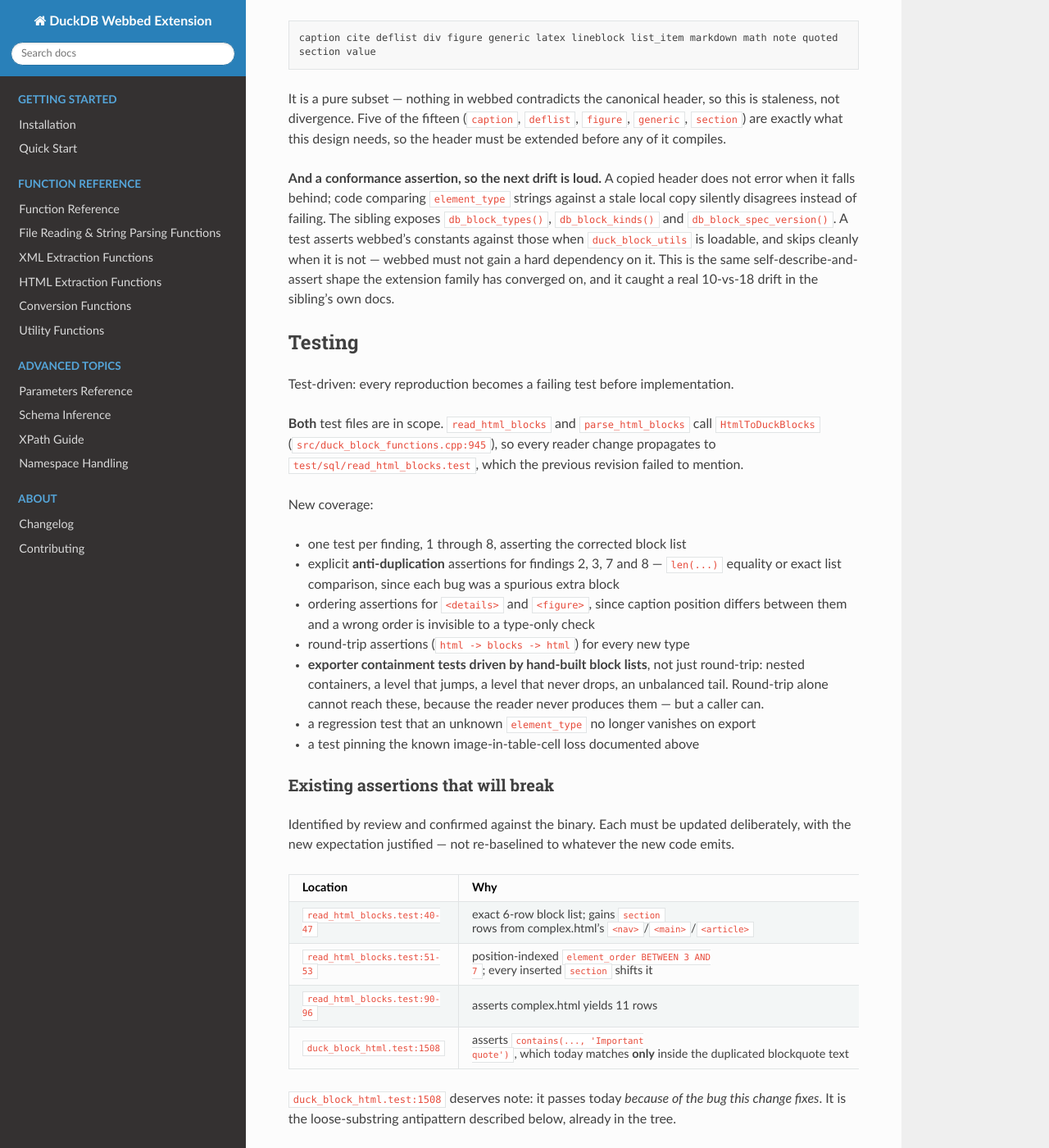
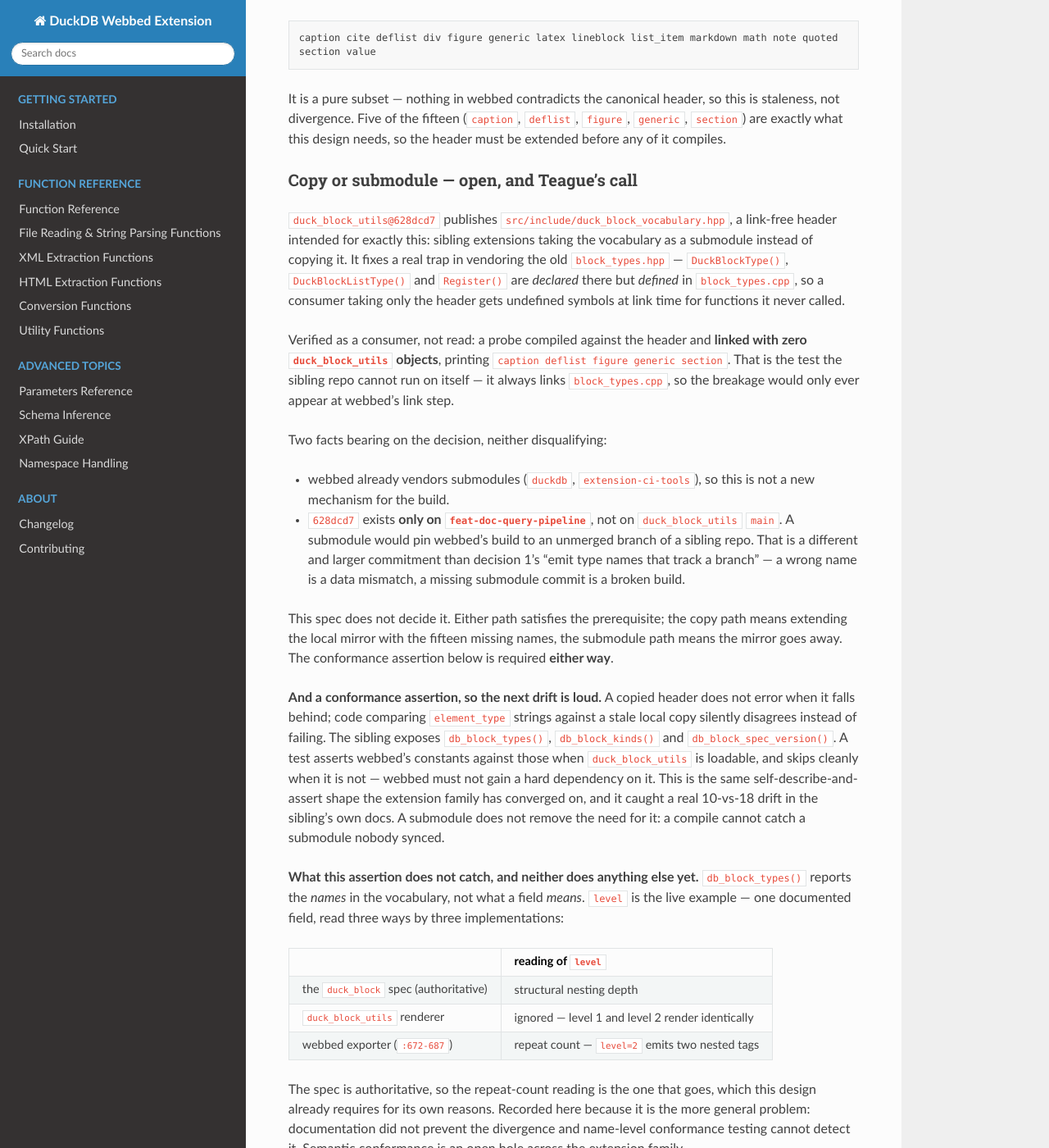
Before and after one commit to teaguesterling/duckdb_webbed, a Sphinx documentation site: the page built from docs/superpowers/specs/2026-08-31-html-block-structural-gaps-design.md, in a window 1280 px wide and 1400 px high, scrolled down 8290 px. Shown: the whole window at 82% size. Built offline with Sphinx 7.4.7 and the Read the Docs theme 3.1.0, drawn with Linux system fonts in a browser that asks for light colours; some of the changed text lies outside the part shown.

Commit message:
docs(spec): record the submodule option and the level semantic conflict
duck_block_utils@628dcd7 publishes a link-free vocabulary header for
submodule consumers, fixing a real vendoring trap: the old
block_types.hpp declares DuckBlockType/DuckBlockListType/Register but
defines them in a .cpp, so a header-only consumer gets undefined symbols
for functions it never called. Verified as a consumer rather than read
-- a probe compiled and linked with zero duck_block_utils objects. That
test cannot be run in the sibling repo, which always links the .cpp.

Copy-vs-submodule is left open as Teague's call. Noted that 628dcd7 is
only on feat-doc-query-pipeline, so a submodule would pin webbed's build
to an unmerged branch -- a larger commitment than tracking type names,
since a wrong name is a data mismatch but a missing submodule commit is
a broken build. The conformance assertion is required either way.

Also records a three-way semantic conflict on `level`: the spec says
structural depth, the sibling renderer ignores it, webbed's exporter
reads it as a repeat count. The design already drops the repeat-count
reading. Recorded because it is the general problem -- documentation did
not prevent it and db_block_types() reports names, not field meanings,
so name-level conformance cannot detect it.

Co-Authored-By: Claude Opus 5 (1M context) <noreply@anthropic.com>
Claude-Session: https://claude.ai/code/session_01XabUjUnHAJcPWnCdjDS5C9

```diff
--- a/docs/superpowers/specs/2026-08-31-html-block-structural-gaps-design.md
+++ b/docs/superpowers/specs/2026-08-31-html-block-structural-gaps-design.md
@@ -348,13 +348,56 @@ It is a pure subset — nothing in webbed contradicts the canonical header, so t
 not divergence. Five of the fifteen (`caption`, `deflist`, `figure`, `generic`, `section`) are
 exactly what this design needs, so the header must be extended before any of it compiles.
 
+### Copy or submodule — open, and Teague's call
+
+`duck_block_utils@628dcd7` publishes `src/include/duck_block_vocabulary.hpp`, a link-free
+header intended for exactly this: sibling extensions taking the vocabulary as a submodule
+instead of copying it. It fixes a real trap in vendoring the old `block_types.hpp` —
+`DuckBlockType()`, `DuckBlockListType()` and `Register()` are *declared* there but *defined* in
+`block_types.cpp`, so a consumer taking only the header gets undefined symbols at link time for
+functions it never called.
+
+Verified as a consumer, not read: a probe compiled against the header and **linked with zero
+`duck_block_utils` objects**, printing `caption deflist figure generic section`. That is the
+test the sibling repo cannot run on itself — it always links `block_types.cpp`, so the breakage
+would only ever appear at webbed's link step.
+
+Two facts bearing on the decision, neither disqualifying:
+
+- webbed already vendors submodules (`duckdb`, `extension-ci-tools`), so this is not a new
+  mechanism for the build.
+- `628dcd7` exists **only on `feat-doc-query-pipeline`**, not on `duck_block_utils` `main`. A
+  submodule would pin webbed's build to an unmerged branch of a sibling repo. That is a
+  different and larger commitment than decision 1's "emit type names that track a branch" —
+  a wrong name is a data mismatch, a missing submodule commit is a broken build.
+
+This spec does not decide it. Either path satisfies the prerequisite; the copy path means
+extending the local mirror with the fifteen missing names, the submodule path means the mirror
+goes away. The conformance assertion below is required **either way**.
+
 **And a conformance assertion, so the next drift is loud.** A copied header does not error when
 it falls behind; code comparing `element_type` strings against a stale local copy silently
 disagrees instead of failing. The sibling exposes `db_block_types()`, `db_block_kinds()` and
 `db_block_spec_version()`. A test asserts webbed's constants against those when
 `duck_block_utils` is loadable, and skips cleanly when it is not — webbed must not gain a hard
 dependency on it. This is the same self-describe-and-assert shape the extension family has
-converged on, and it caught a real 10-vs-18 drift in the sibling's own docs.
+converged on, and it caught a real 10-vs-18 drift in the sibling's own docs. A submodule does
+not remove the need for it: a compile cannot catch a submodule nobody synced.
+
+**What this assertion does not catch, and neither does anything else yet.** `db_block_types()`
+reports the *names* in the vocabulary, not what a field *means*. `level` is the live example —
+one documented field, read three ways by three implementations:
+
+| | reading of `level` |
+|---|---|
+| the `duck_block` spec (authoritative) | structural nesting depth |
+| `duck_block_utils` renderer | ignored — level 1 and level 2 render identically |
+| webbed exporter (`:672-687`) | repeat count — `level=2` emits two nested tags |
+
+The spec is authoritative, so the repeat-count reading is the one that goes, which this design
+already requires for its own reasons. Recorded here because it is the more general problem:
+documentation did not prevent the divergence and name-level conformance testing cannot detect
+it. Semantic conformance is an open hole across the extension family.
 
 ## Testing
 
```
